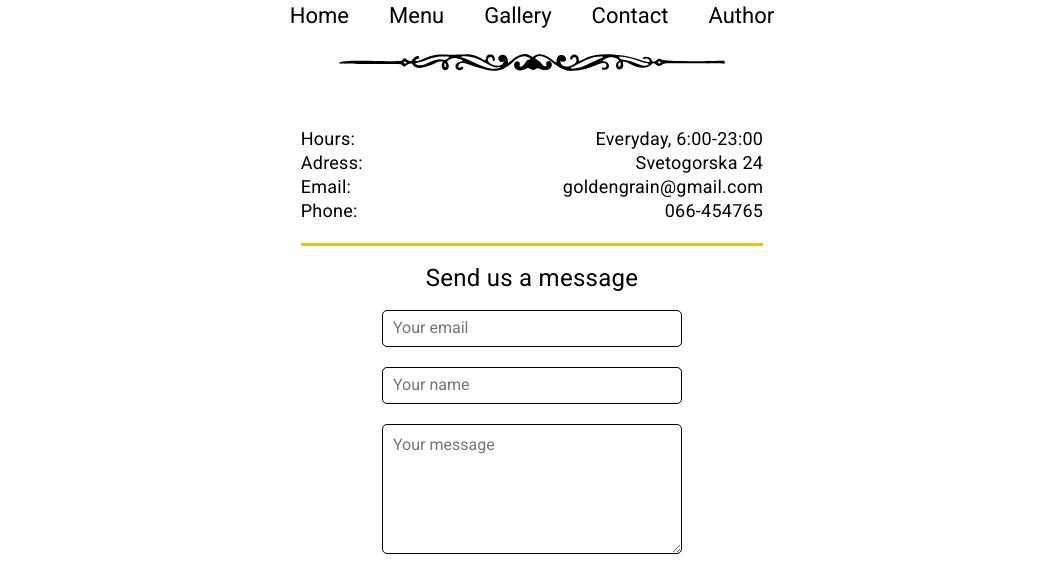
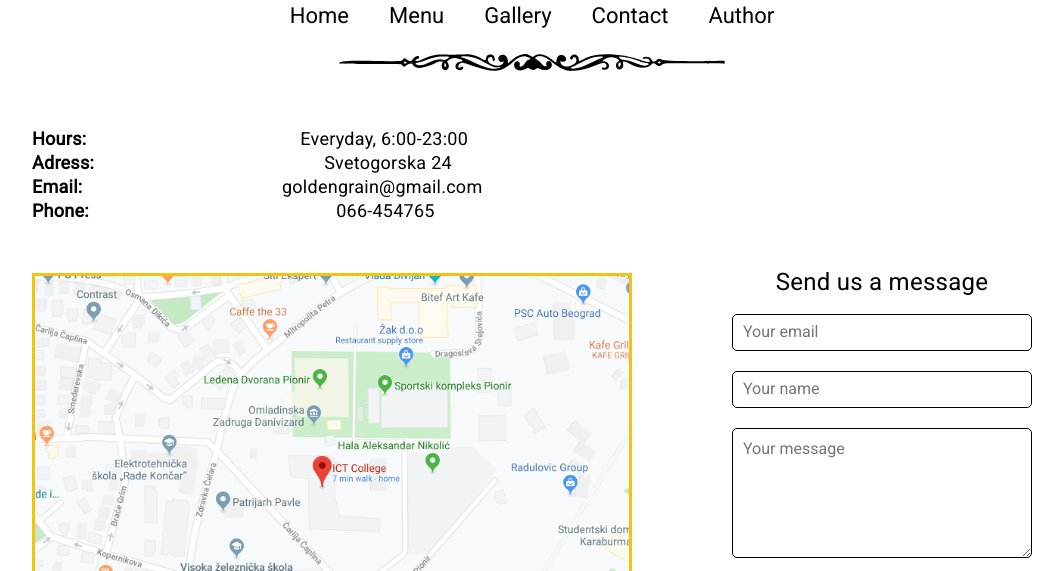
Before and after one commit to CriticalVRAM/GoldenGrain, a plain HTML site: page docs/contact.html in a window 1280 px wide. Shown: the part 220-791 px from the top of the page, without its empty margins (108-1171 px from the left). Drawn offline with nearby package versions, Linux system fonts and the light colour scheme; a web font is replaced by a local one.

Commit message:
contact pre

```diff
--- a/docs/contact.html
+++ b/docs/contact.html
@@ -31,14 +31,23 @@
     </header>
     <section class="contact">
       <div class="contact__info">
-        <p class="contact__info-label">Hours:</p>
-        <p class="contact__info-text">Everyday, 6:00-23:00</p>
-        <p class="contact__info-label">Adress:</p>
-        <p class="contact__info-text">Svetogorska 24</p>
-        <p class="contact__info-label">Email:</p>
-        <p class="contact__info-text">goldengrain@gmail.com</p>
-        <p class="contact__info-label">Phone:</p>
-        <p class="contact__info-text">066-454765</p>
+        <div class="contact__info-wraper">
+          <p>Hours:</p>
+          <p>Everyday, 6:00-23:00</p>
+        </div>
+        <div class="contact__info-wraper">
+          <p>Adress:</p>
+          <p>Svetogorska 24</p>
+        </div>
+        <div class="contact__info-wraper">
+          <p>Email:</p>
+          <p>goldengrain@gmail.com</p>
+        </div>
+        <div class="contact__info-wraper">
+          <p>Phone:</p>
+          <p>066-454765</p>
+        </div>
+        <img src="img/map.png" alt="Map to the bakery" />
       </div>
       <from class="contact__form">
         <p class="contact__form-header">Send us a message</p>
--- a/src/scss/layout/_about.scss
+++ b/src/scss/layout/_about.scss
@@ -3,10 +3,11 @@
   grid-template-columns: auto auto;
   grid-template-rows: auto auto auto;
   justify-items: center;
+  align-items: center;
   margin-top: 5rem;
   padding: 0 12%;
   @media only screen and (max-width: 1500px) {
-    padding: 0 7% 0 7%;
+    padding: 0 6% 0 6%;
   }
 
   &__header {
@@ -17,6 +18,9 @@
   &__img {
     width: 650px;
     margin-right: 5rem;
+    @media only screen and (max-width: 1400px) {
+      width: 550px;
+    }
   }
   &__p {
     text-align: justify;
--- a/src/scss/layout/_contact.scss
+++ b/src/scss/layout/_contact.scss
@@ -2,16 +2,29 @@
   margin-top: 5rem;
   margin-bottom: 5rem;
 
+  display: grid;
+  grid-auto-flow: column;
+  align-items: center;
+  gap: 10rem;
+
   &__info {
+    margin-bottom: 2rem;
     display: grid;
-    grid-template-columns: auto auto;
-    column-gap: 20rem;
-    margin-bottom: 2rem;
-    border-bottom: 3px solid $base-color;
-    padding-bottom: 2rem;
+    & img {
+      box-sizing: border-box;
+      border: 3px $base-color solid;
+      margin-top: 5rem;
+      width: 600px;
+      height: auto;
+    }
   }
-  &__info-text {
-    justify-self: end;
+  &__info-wraper {
+    display: grid;
+    grid-auto-flow: column;
+    gap: 5rem;
+    & p:first-child {
+      font-weight: bold;
+    }
   }
 
   &__form {
--- a/src/scss/layout/_gallery.scss
+++ b/src/scss/layout/_gallery.scss
@@ -1,16 +1,23 @@
 .gallery {
+  position: relative;
+  margin: 5rem 0 5rem 0;
+
   display: grid;
   grid-template-columns: auto auto auto;
   grid-template-rows: auto auto auto;
   gap: 1.5rem;
-  margin: 5rem 0 5rem 0;
-  @media only screen and (max-width: 1500px) {
+
+  animation: 1s ease 0s 1 slidein;
+  @media only screen and (max-width: 1200px) {
     grid-template-columns: auto auto;
   }
 
   &__item {
     width: 45rem;
-    height: 30rem;
+    height: auto;
+    @media only screen and (max-width: 1500px) {
+      width: 38rem;
+    }
   }
 
   &__image {
@@ -19,3 +26,13 @@
     object-fit: cover;
   }
 }
+@keyframes slidein {
+  0% {
+    opacity: 0;
+    top: 100px;
+  }
+  100% {
+    opacity: 1;
+    top: 0px;
+  }
+}
```
Also changed, not shown: docs/css/main.css, docs/img/map.png (added), 1 other file.
